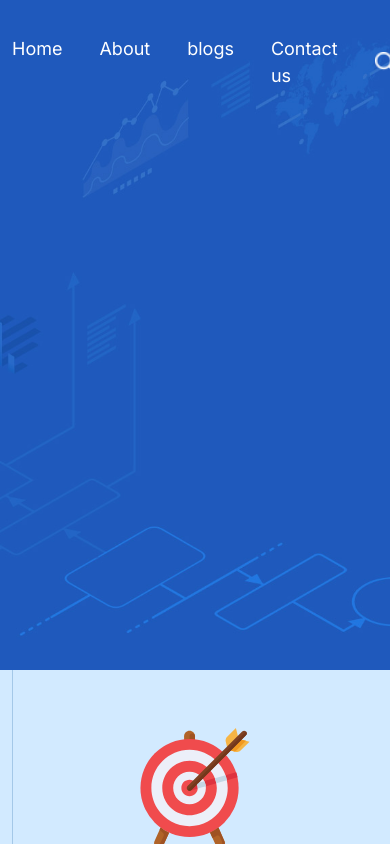
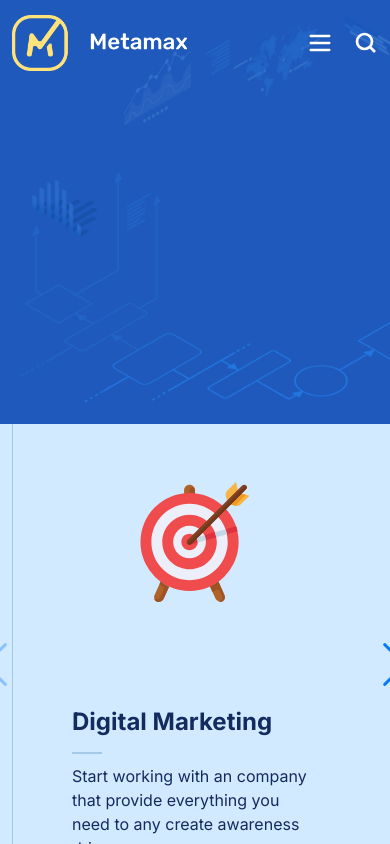
Before and after one commit to basharghawi/ssrbeef, a Next.js app: page / in a window 390 px wide. Shown: the top 844 px of the page. Built offline with nearby package versions, Linux system fonts and the light colour scheme.

Commit message:
added mobile header & removed bootstrap + fixed css & changed favicon

```diff
--- a/app/components/Header/header.css
+++ b/app/components/Header/header.css
@@ -7,6 +7,40 @@
   padding: 35px 0;
   background-color: transparent;
   transition: all .3s;
+  @media (max-width: 776px) {
+    display: none;
+  }
+
+  & .header-desktop {
+    display: flex;
+    align-items: center;
+    justify-content: space-between;
+  }
+
+  & .logo {
+    max-width: 175px;
+    & .logo__sticky {
+      display: none;
+    }
+  }
+
+  & nav {
+    display: flex;
+    align-items: center;
+    gap: 37px;
+
+    & ul {
+      display: flex;
+      justify-content: flex-end;
+      gap: 37px;
+
+      & a {
+        font-size: 18px;
+        color: #fff;
+        transition: color .3s;
+      }
+    }
+  }
 }
 
 .app-header.sticky {
@@ -28,28 +62,13 @@
       display: none;
     }
   }
-}
 
-.logo {
-  max-width: 175px;
-  & .logo__sticky {
-    display: none;
+  & .search-btn svg path {
+    stroke: #007bff;
   }
 }
 
-nav {
-  gap: 37px;
-  & ul {
-    gap: 37px;
-    & a {
-      font-size: 18px;
-      color: #fff;
-      transition: color .3s;
-    }
-  }
-}
-
-.menu-right {
+.header-desktop .menu-right {
   display: flex;
   align-items: center;
   gap: 20px;
@@ -81,3 +100,111 @@ nav {
     }
   }
 }
+
+body:has(.mobile-header__menu-modal.active) {
+  position: relative;
+  overflow: hidden;
+  transition: all .5s;
+  &::before {
+    content: '';
+    position: absolute;
+    inset: 0;
+    z-index: 2;
+    background-color: #00000094;
+  }
+
+  .ham-close {
+    display: block;
+  }
+  .ham-menu {
+    display: none;
+  }
+}
+
+.mobile-header {
+  padding: 15px 0;
+  position: absolute;
+  top: 0;
+  width: 100%;
+  display: none;
+  z-index: 2;
+
+  @media (max-width: 776px) {
+    display: block;
+  }
+
+  & .mobile-header-wrap {
+    display: flex;
+    align-items: center;
+    justify-content: space-between;
+
+    & .logo {
+      max-width: 175px;
+    }
+
+    & .menu-right {
+      display: flex;
+      align-items: center;
+      gap: 20px;
+    }
+
+    & .menu-right .menu-right__btn {
+      width: 28px;
+      height: 28px;
+    }
+
+    & .menu-right .menu-right__search-btn {
+      width: 24px;
+      height: 24px;
+    }
+  }
+
+  & .ham-close {
+    display: none;
+  }
+
+  & .mobile-header__menu-modal {
+    position: fixed;
+    top: 0;
+    left: -100%;
+    bottom: 0;
+    height: 100%;
+    width: 100%;
+    max-width: 270px;
+    margin: 0;
+    padding-bottom: 45px;
+    background-color: #fff;
+    transition: left .5s;
+
+    &.active {
+      left: 0;
+    }
+
+    & .menu-modal__logo a {
+      padding: 15px 50px;
+      display: block;
+      border-bottom: 2px solid #f0f0f0;
+      & img {
+        max-width: 100%;
+        height: auto;
+      }
+    }
+
+    & ul {
+      padding: 10px 20px 0;
+
+      & li {
+        color: #0a0202;
+        padding: 10px 30px 10px 0;
+
+        [dir=rtl] & {
+          padding: 10px 0 10px 30;
+        }
+
+        &:not(:last-child) {
+          border-bottom: 1px solid #f0f0f0;
+        }
+      }
+    }
+  }
+}
--- a/app/components/Header/header.tsx
+++ b/app/components/Header/header.tsx
@@ -4,6 +4,7 @@ import { useEffect, useState } from "react";
 import Link from "next/link";
 import "./header.css";
 import Image from "next/image";
+import MobileHeader from "./mobile-header";
 
 const navData = [
   {
@@ -28,15 +29,11 @@ export default function Header() {
   const [isSticky, setSticky] = useState(false);
 
   useEffect(() => {
-    // Add scroll event when the component is loaded
     window.addEventListener('scroll', handleScroll);
+
     return () => {
-    // Remove scroll event after the component is unmount,
-    // like componentWillUnmount()
       window.removeEventListener('scroll', () => handleScroll);
     };
-    // Here, we set useEffect() arguments as empty array.
-    // This means useEffect() will only run once after component loaded
   }, []);
 
   const handleScroll = () => {
@@ -50,17 +47,18 @@ export default function Header() {
   };
 
   return (
+    <>
       <header className={"app-header" + (isSticky? ' sticky': '')}>
         <div className="container">
-        <div className="d-flex justify-content-between align-items-center">
+          <div className="header-desktop">
             <figure className="logo">
               <Link href={'/'}>
                 <Image className="logo__default" src="/images/logo.png" alt="app logo" width={314} height={100} />
                 <Image className="logo__sticky" src="/images/logo2.png" alt="app logo" width={314} height={100} />
               </Link>
             </figure>
-          <nav className="d-flex align-items-center">
-            <ul className="d-flex justify-content-end">
+            <nav>
+              <ul>
                 {
                   navData.map(({ name, path }) => (
                     <li key={name}>
@@ -71,7 +69,7 @@ export default function Header() {
               </ul>
               <div className="menu-right">
                 <span className="search-btn">
-                <Image src="/images/search-white.png" alt="search btn" width={21} height={21} />
+                  <svg viewBox="0 0 24 24" fill="none"><g> <path d="M15.7955 15.8111L21 21M18 10.5C18 14.6421 14.6421 18 10.5 18C6.35786 18 3 14.6421 3 10.5C3 6.35786 6.35786 3 10.5 3C14.6421 3 18 6.35786 18 10.5Z" stroke="#fff" strokeWidth="2.4"></path> </g></svg>
                 </span>
                 {/* <div className="mini-cart">
                   <a href="javascript:void(0);">
@@ -89,5 +87,7 @@ export default function Header() {
           </div>
         </div>
       </header>
+      <MobileHeader />
+    </>
   );
 }
--- /dev/null
+++ b/app/components/Header/mobile-header.tsx
@@ -0,0 +1,55 @@
+import Link from "next/link";
+import Image from "next/image";
+import { useState } from "react";
+
+export default function MobileHeader() {
+  const [modal, setModal] = useState(false);
+
+  function toggleDialog() {
+    setModal(!modal)
+  }
+
+  return (
+    <div className="mobile-header">
+      <div className="container">
+        <div className="mobile-header-wrap">
+          <figure className="logo">
+            <Link href={'/'}>
+              <Image className="logo__default" src="/images/logo.png" alt="app logo" width={314} height={100} />
+            </Link>
+          </figure>
+          <div className="menu-right">
+            <div className="menu-right__btn" onClick={toggleDialog}>
+              <svg viewBox="0 0 24 24" className="ham-menu"><g> <path d="M4 5C3.44772 5 3 5.44772 3 6C3 6.55228 3.44772 7 4 7H20C20.5523 7 21 6.55228 21 6C21 5.44772 20.5523 5 20 5H4ZM3 12C3 11.4477 3.44772 11 4 11H20C20.5523 11 21 11.4477 21 12C21 12.5523 20.5523 13 20 13H4C3.44772 13 3 12.5523 3 12ZM3 18C3 17.4477 3.44772 17 4 17H20C20.5523 17 21 17.4477 21 18C21 18.5523 20.5523 19 20 19H4C3.44772 19 3 18.5523 3 18Z" fill="#fff"></path> </g></svg>
+              <svg viewBox="0 0 24 24" fill="none" className="ham-close"><g id="SVGRepo_iconCarrier"> <g> <path d="M7 7.00006L17 17.0001M7 17.0001L17 7.00006" stroke="#fff" strokeWidth="2.5" strokeLinecap="round" strokeLinejoin="round"></path> </g></g></svg>
+            </div>
+            <div className="menu-right__search-btn">
+              <svg viewBox="0 0 24 24" fill="none"><g> <path d="M15.7955 15.8111L21 21M18 10.5C18 14.6421 14.6421 18 10.5 18C6.35786 18 3 14.6421 3 10.5C3 6.35786 6.35786 3 10.5 3C14.6421 3 18 6.35786 18 10.5Z" stroke="#fff" strokeWidth="2.7"></path> </g></svg>
+            </div>
+          </div>
+        </div>
+      </div>
+      <div className={"mobile-header__menu-modal" + (modal ? ' active' : '')}>
+        <div className="menu-modal__logo">
+          <Link href={'/'}>
+            <Image className="logo__sticky" src="/images/logo2.png" alt="app logo" width={314} height={100} />
+          </Link>
+        </div>
+        <ul>
+          <li>
+            <Link href="/">Home</Link>
+          </li>
+          <li>
+            <Link href="/about">About</Link>
+          </li>
+          <li>
+            <Link href="/blogs">Blogs</Link>
+          </li>
+          <li>
+            <Link href="/contact">Contact Us</Link>
+          </li>
+        </ul>
+      </div>
+    </div>
+  )
+}
--- a/app/components/Hero/hero.css
+++ b/app/components/Hero/hero.css
@@ -4,6 +4,10 @@
   @media (max-width: 1440px) {
     height: 670px;
   }
+
+  @media (max-width: 776px) {
+    height: 424px;
+  }
   & figure {
     position: absolute;
     inset: 0;
--- a/app/components/check-website/check.css
+++ b/app/components/check-website/check.css
@@ -171,7 +171,7 @@
         height: 257px;
         width: 221px;
         background-size: contain;
-        top: -30px;
+        top: -20px;
         right: -246px;
       }
 
--- a/app/components/services/services.css
+++ b/app/components/services/services.css
@@ -8,7 +8,12 @@
   position: relative;
   margin: -115px 0 0;
   min-height: 690.2px;
+  height: 690.2px;
   z-index: 1;
+
+  @media (max-width: 998px) {
+    height: unset;
+  }
 
   & .swiper {
     position: static;
--- a/app/layout.tsx
+++ b/app/layout.tsx
@@ -1,7 +1,8 @@
 import type { Metadata } from "next";
 import { Inter } from "next/font/google";
-import "bootstrap/dist/css/bootstrap.min.css";
+// import "bootstrap/dist/css/bootstrap.min.css";
 import "./global-css/normalize.css";
+import "./global-css/bootstrap-mock.css";
 import "./global-css/global.css";
 import Header from "./components/Header/header";
 import Footer from "./components/Footer/footer";
@@ -9,7 +10,7 @@ import Footer from "./components/Footer/footer";
 const inter = Inter({ subsets: ["latin"] });
 
 export const metadata: Metadata = {
-  title: "Create Next App",
+  title: "Reellance",
   description: "Generated by create next app",
 };
 
@@ -21,6 +22,7 @@ export default function RootLayout({
   return (
     <html lang="en" dir="ltr">
       <body className={inter.className}>
+        <link rel="icon" href="/favicon.png" sizes="any" />
         <Header />
         <main>
           {children}
```
Also changed, not shown: app/global-css/bootstrap-mock.css (added), public/favicon.png (added). Lines whose indentation alone changed are shown as unchanged.
